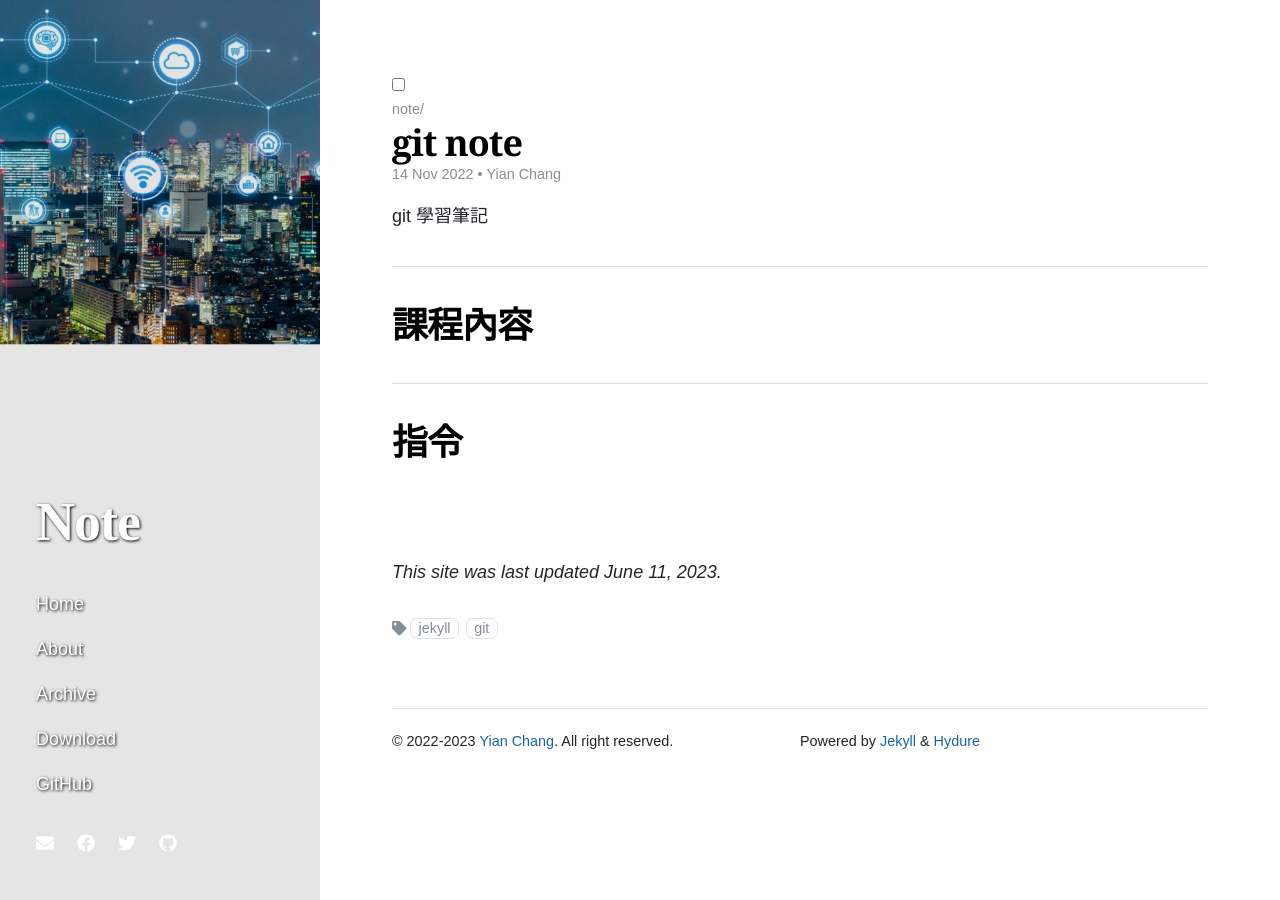
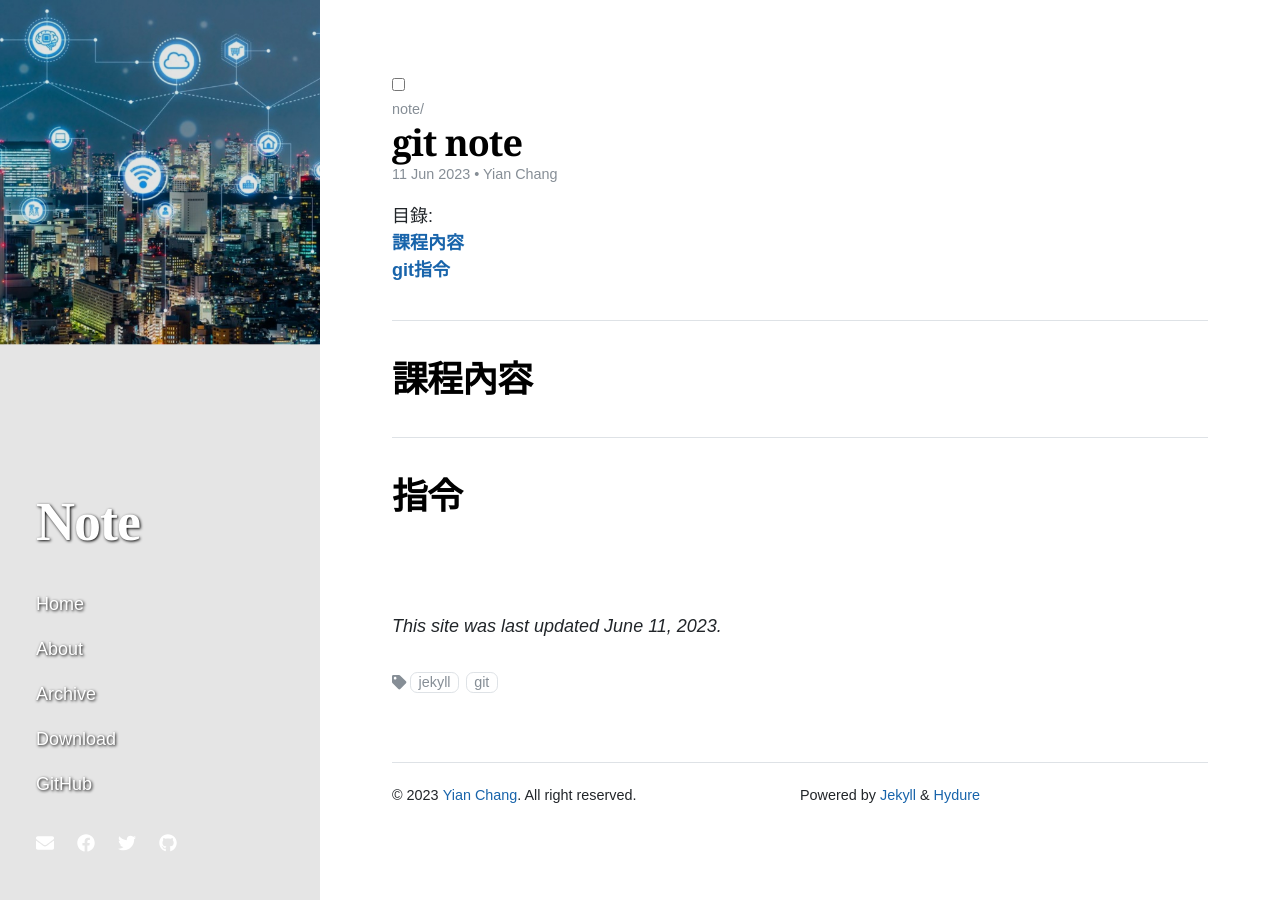
Before and after one commit to Ian1121023/Note, a Jekyll site: the page built from _posts/2023-06-11-git.md, in a window 1280 px wide. Built offline with Jekyll 4.4.1, drawn with Linux system fonts in a browser that asks for light colours; nearby versions of some CDN libraries.

Commit message:
Update and rename 2022-11-14-MCU-Capstone-Projects.md to 2023-06-11-git.md

```diff
--- a/_posts/2022-11-14-MCU-Capstone-Projects.md
+++ b/_posts/2023-06-11-git.md
@@ -5,9 +5,9 @@ author: [Yian Chang]
 category: [note]
 tags: [jekyll, git]
 ---
-
-
-git 學習筆記
+目錄:<br>
+[**課程內容**](#課程內容)<br>
+[**git指令**](#指令)<br>
 
 ---
 # 課程內容
```
